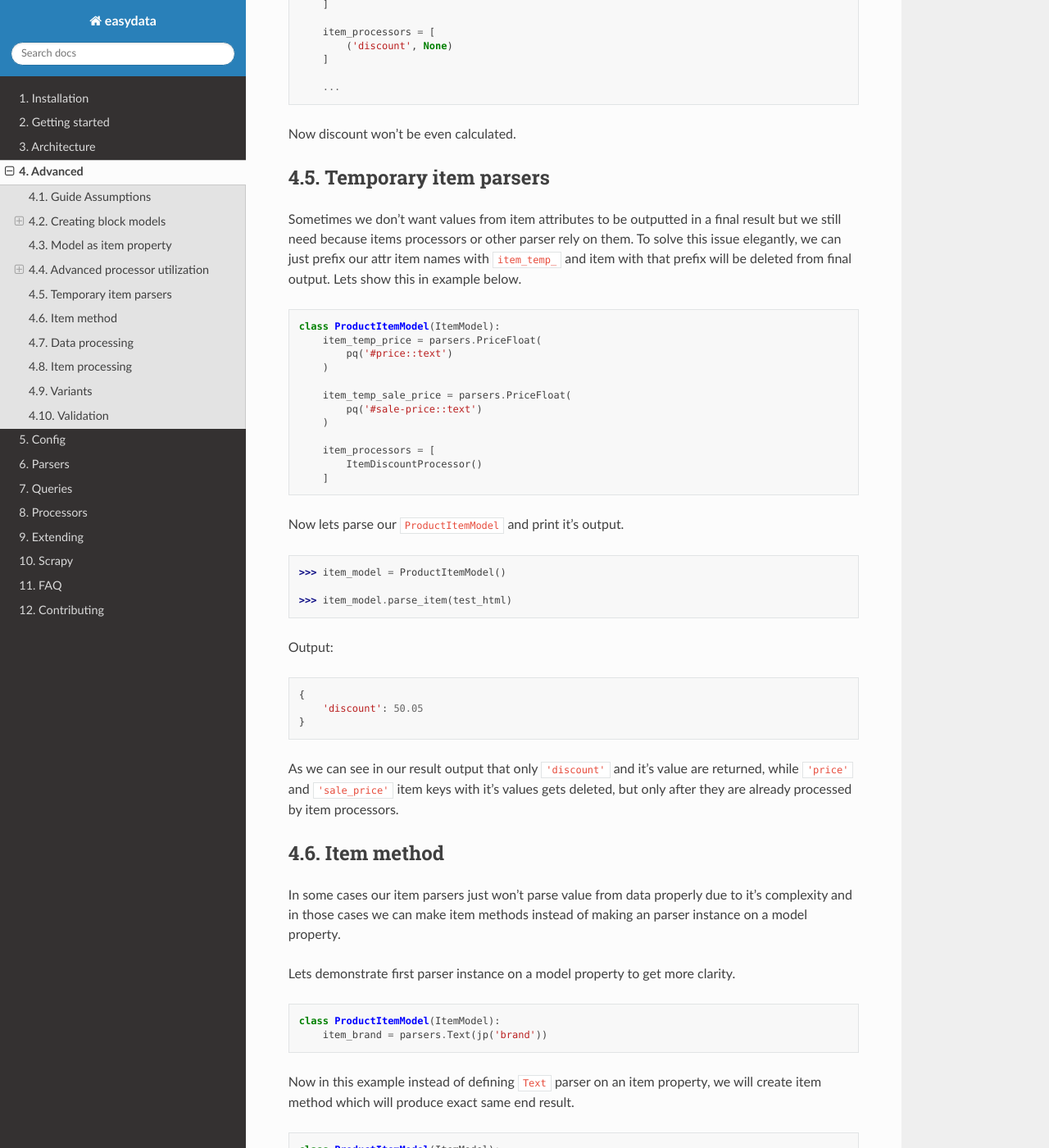
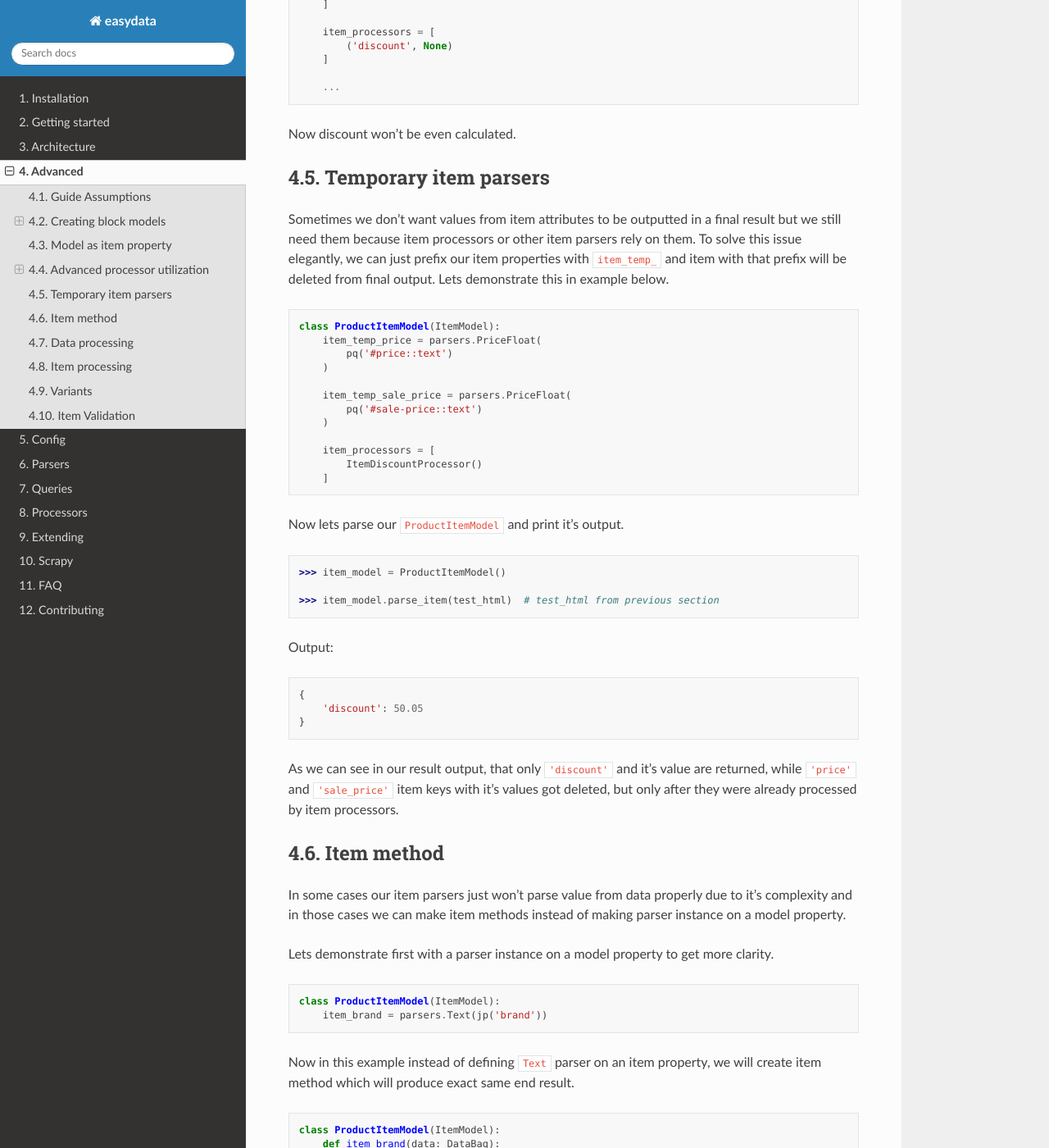
Before and after one commit to easydatapy/easydata, a Sphinx documentation site: the page built from docs/advanced.rst, in a window 1280 px wide and 1400 px high, scrolled down 6880 px. Shown: the whole window at 82% size. Built offline with Sphinx 7.4.7 and the Read the Docs theme 2.0.0, drawn with Linux system fonts in a browser that asks for light colours; some of the changed text lies outside the part shown.

Commit message:
fix typos

```diff
--- a/docs/advanced.rst
+++ b/docs/advanced.rst
@@ -382,10 +382,10 @@ Now discount won't be even calculated.
 Temporary item parsers
 ======================
 Sometimes we don't want values from item attributes to be outputted in a final
-result but we still need because items processors or other parser rely on them.
-To solve this issue elegantly, we can just prefix our attr item names with
-``item_temp_`` and item with that prefix will be deleted from final output.
-Lets show this in example below.
+result but we still need them because item processors or other item parsers
+rely on them. To solve this issue elegantly, we can just prefix our item properties
+with ``item_temp_`` and item with that prefix will be deleted from final output.
+Lets demonstrate this in example below.
 
 .. code-block:: python
 
@@ -409,7 +409,7 @@ Now lets parse our ``ProductItemModel`` and print it's output.
 
     >>> item_model = ProductItemModel()
 
-    >>> item_model.parse_item(test_html)
+    >>> item_model.parse_item(test_html)  # test_html from previous section
 
 Output:
 
@@ -419,18 +419,18 @@ Output:
         'discount': 50.05
     }
 
-As we can see in our result output that only ``'discount'`` and it's value are returned,
-while ``'price'`` and ``'sale_price'`` item keys with it's values gets deleted, but only after
-they are already processed by item processors.
+As we can see in our result output, that only ``'discount'`` and it's value are returned,
+while ``'price'`` and ``'sale_price'`` item keys with it's values got deleted, but only after
+they were already processed by item processors.
 
 
 Item method
 ===========
 In some cases our item parsers just won't parse value from data properly due to
-it's complexity and in those cases we can make item methods instead of making an
-parser instance on a model property.
+it's complexity and in those cases we can make item methods instead of making parser
+instance on a model property.
 
-Lets demonstrate first parser instance on a model property to get more clarity.
+Lets demonstrate first with a parser instance on a model property to get more clarity.
 
 .. code-block:: python
 
@@ -588,10 +588,17 @@ Variants
 *Coming soon ...*
 
 
-Validation
-==========
+Item Validation
+===============
 ``easydata`` doesn't come with validation solution since it's main purpose is to
-transform data, but it's easy to create your own solution and bellow we will explain
-a few of different solutions and a best way how to implement them from our perspective.
+transform data, but it's easy to create your own solution via custom item processor
+which handles validation or to handle validation after model returns dict item.
 
-*Examples coming soon ...*
+Some validation libraries that we recommend:
+
+* Schematics_: validation library based on ORM-like models.
+* `JSON Schema`_: validation library based on JSON schema.
+
+
+.. _`Schematics`: https://schematics.readthedocs.io/en/latest/
+.. _`JSON Schema`: https://pypi.org/project/jsonschema/
--- a/docs/index.rst
+++ b/docs/index.rst
@@ -4,8 +4,7 @@ Welcome to easydata's documentation!
 
     EasyData is in early stages of development; backwards incompatible
     changes are possible without deprecation warnings until beta status
-    is reached and therefore is not suitable to be used in production or
-    on a larger scale.
+    is reached and therefore is not suitable to be used in production.
 
 
 What is EasyData
```
Also changed, not shown: other parts of docs/index.rst (+1 -1 lines), README.rst (+11 -14 lines).
